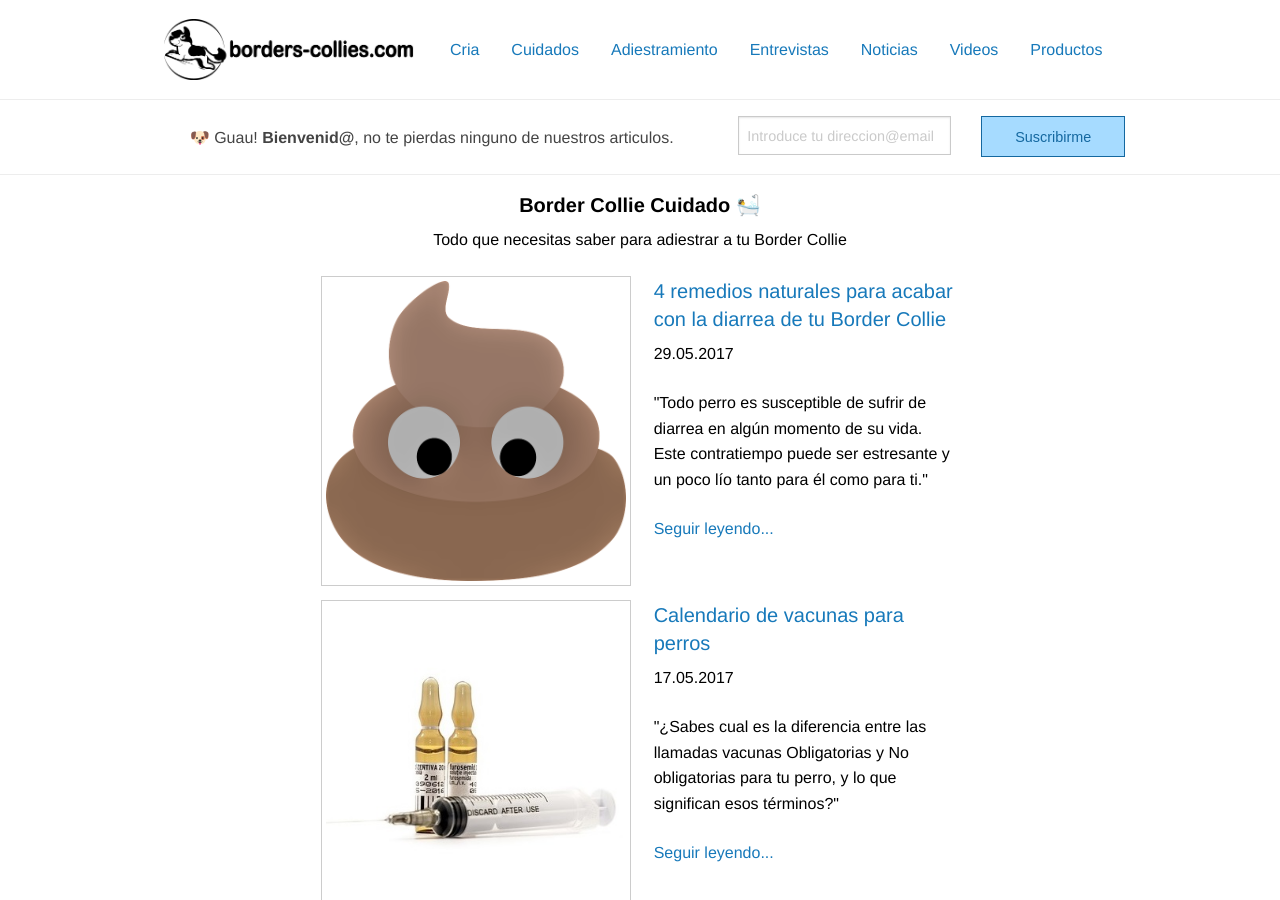
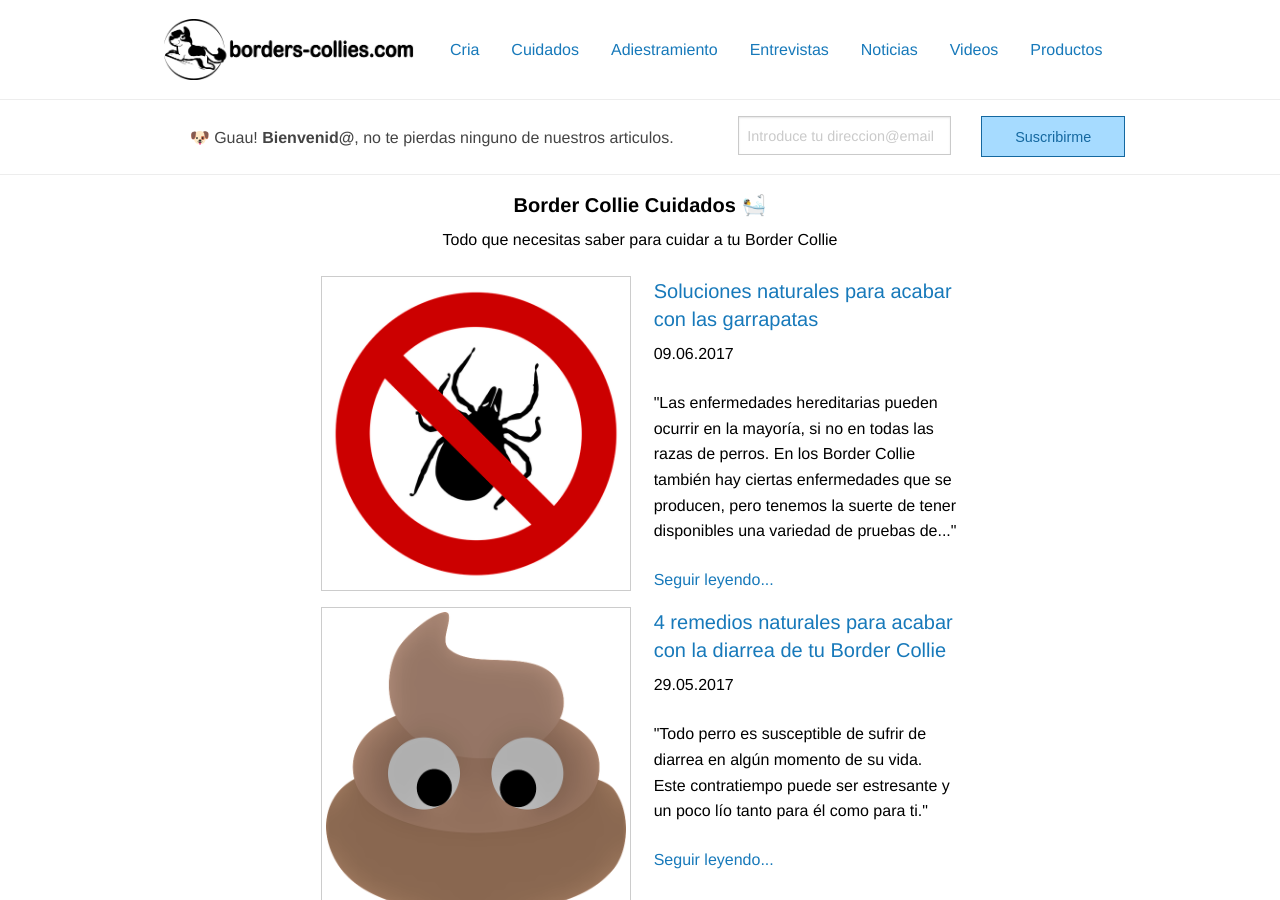
Before and after one commit to Borders-collies/borders-collies.github.io, a Jekyll site: the page built from _pages/border-collie-cuidados.md, in a window 1280 px wide and 900 px high. Built offline with Jekyll 4.4.1, drawn with Linux system fonts in a browser that asks for light colours.

Commit message:
bug fixed

```diff
--- a/_layouts/border-collie-cuidados.html
+++ b/_layouts/border-collie-cuidados.html
@@ -5,7 +5,7 @@ layout: default
 <main>
   <div class="small-8 small-centered columns">
       <h4 class="text-center"><b>{{ page.title }} 🛀</b></h4>
-      <p class="text-center">Todo que necesitas saber para adiestrar a tu Border Collie</p>
+      <p class="text-center">Todo que necesitas saber para cuidar a tu Border Collie</p>
   </div>
     {% assign categories = site.tags.cuidados | sort: 'date' | reverse %}
     {% for post in categories %}
--- a/_layouts/border-collie-noticias.html
+++ b/_layouts/border-collie-noticias.html
@@ -5,7 +5,7 @@ layout: default
 <main>
   <div class="small-8 small-centered columns">
       <h4 class="text-center"><b>{{ page.title }} 📰</b></h4>
-      <p class="text-center">Relatos de personas que comparten su vida con Border Collies</p>
+      <p class="text-center">Toda la actualidad en el mundo del Border Collies</p>
   </div>
     {% assign categories = site.tags.noticias | sort: 'date' | reverse %}
     {% for post in categories %}
--- a/_layouts/border-collie-productos.html
+++ b/_layouts/border-collie-productos.html
@@ -5,7 +5,7 @@ layout: default
 <main>
   <div class="small-8 small-centered columns">
       <h4 class="text-center"><b>{{ page.title }} ⚽️ 🎁</b></h4>
-      <p class="text-center">Todo que necesitas saber para adiestrar a tu Border Collie</p>
+      <p class="text-center">Todo que necesitas para tener tu Border Collie. Los mejores productos de la red.</p>
   </div>
     {% assign categories = site.tags.productos | sort: 'date' | reverse %}
     {% for post in categories %}
--- a/_pages/border-collie-cuidados.md
+++ b/_pages/border-collie-cuidados.md
@@ -1,7 +1,7 @@
 ---
 permalink: "border-collie-cuidados/"
 layout: "border-collie-cuidados"
-title:  "Border Collie Cuidado"
+title:  "Border Collie Cuidados"
 category: "cuidado"
 description: "Los mejores consejos para cuidar a tu Boder Collie y que este en perfecta salud"
 ---
```
Also changed, not shown: _posts/2017-06-09-soluciones-naturales-para-acabar-con-las-garrapatas.md (+2 -2 lines), assets/img/articulos/kit-para-librarte-de-las-garrapatas-de-tu-border-collie.jpg (added), assets/img/productos/Quita-garrapatas-vet-tickSAFE.jpg (added), assets/img/productos/bio-champú-anti-rakshan.jpg (added), assets/img/productos/bio-repelente-garrapatas-perros.jpg (added), assets/img/productos/cepillo-garrapatas-fypo.jpg (added), assets/img/productos/latanis-Bio.jpg (added), assets/img/productos/peine-garrapatas-daonly.jpg (added), assets/img/productos/pinza-para-garrapatas-O tomticktwister.jpg (added), assets/img/productos/pinzas-garrapatas-acero-inoxidable.jpg (added), 5 other files.
